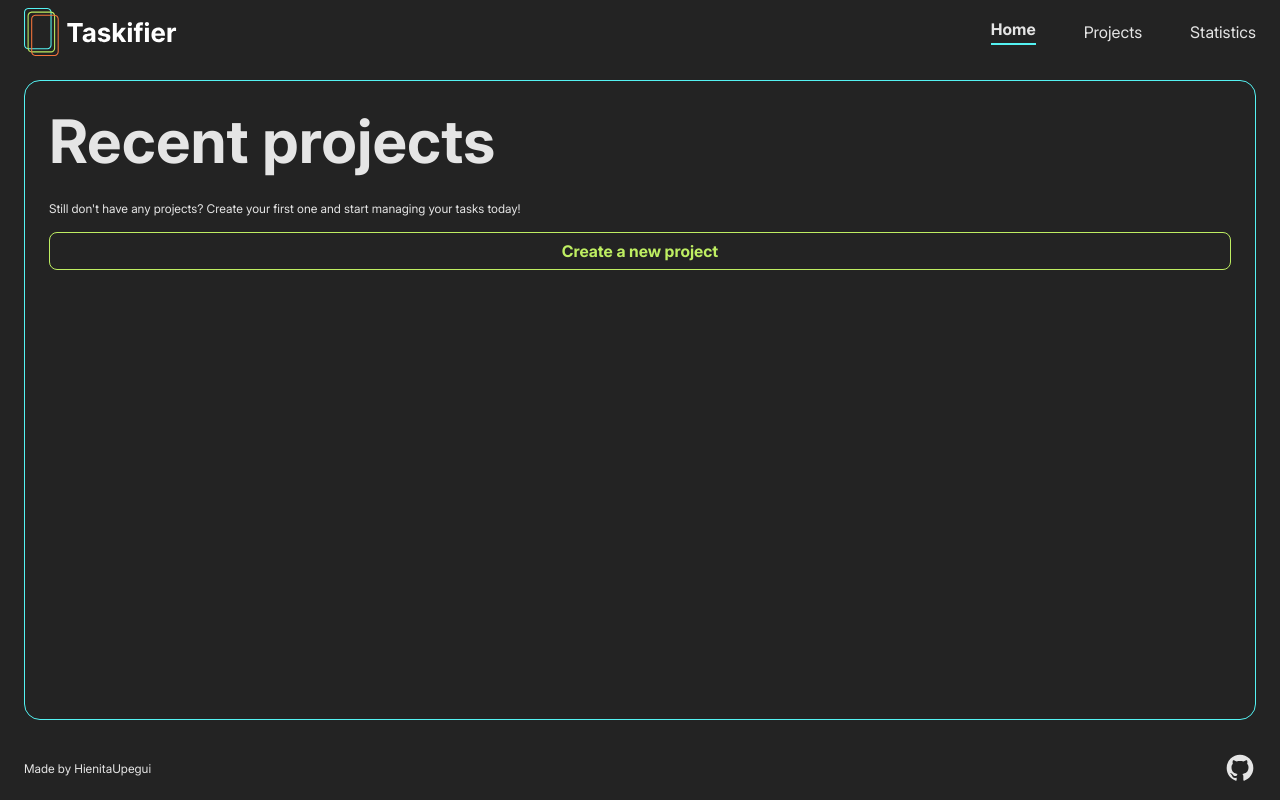
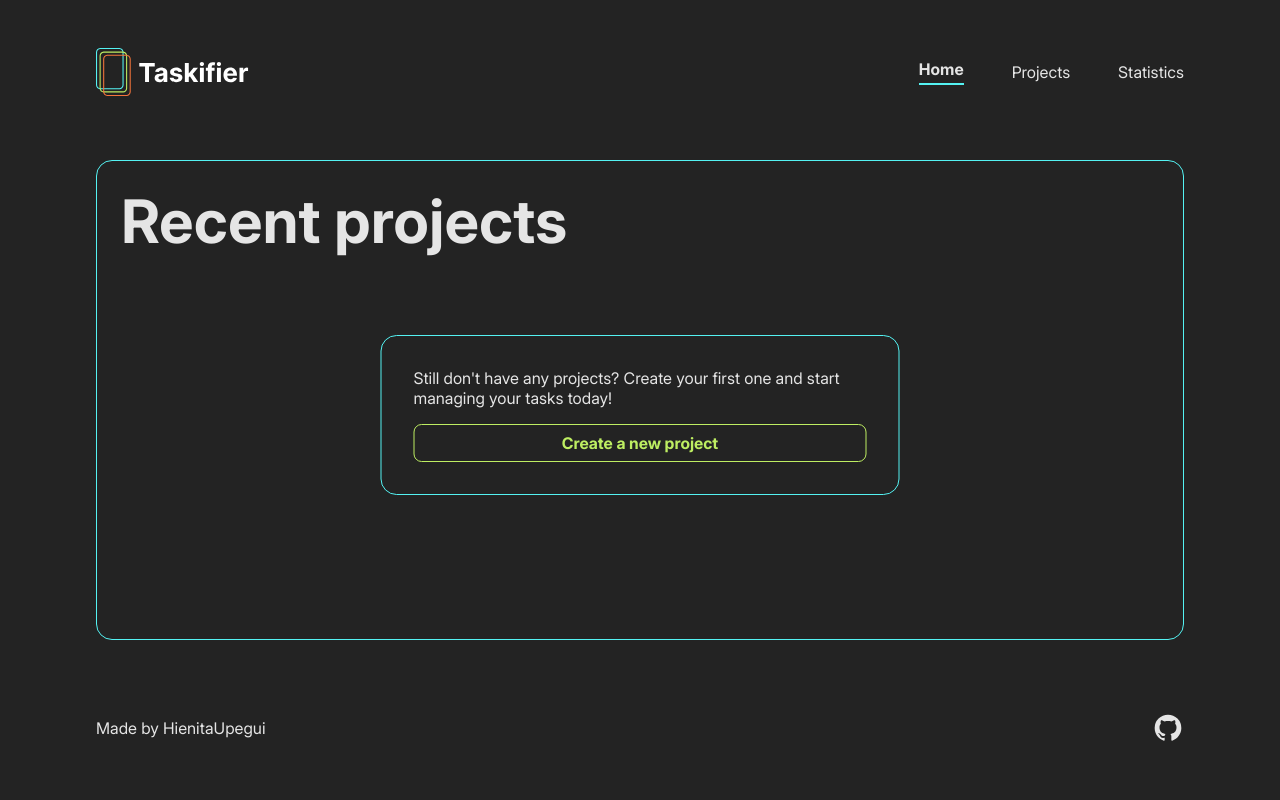
Before and after one commit to LaHienitaUpegui/Taskifier, a React (Vite) app: page / in a window 1280 px wide. Built offline with nearby package versions, Linux system fonts and the light colour scheme; the HTML template or start-up script is replaced by a standard one.

Commit message:
style: add desktop responsive styles
Added desktop media queries (min-width: 1024px) for body layout
and homepage components. Increased padding, grid spacing, and
font sizes for larger screens.

```diff
--- a/src/index.css
+++ b/src/index.css
@@ -314,6 +314,11 @@ small {
     line-height: var(--lh-sm-18px);
     font-family: "Inter", sans-serif;
     color: var(--main-white-textcolor);
+
+    @media (min-width: 1024px) {
+        font-size: var(--fs-p-16);
+        line-height: var(--lh-p-24px);
+    }
 }
 
 .xsm {
@@ -351,4 +356,10 @@ body {
     row-gap: var(--spacing-16px);
     padding: var(--pad-0px) var(--pad-24px);
     background-color: var(--dark-gray-bgs);
+
+    @media (min-width: 1024px) {
+        grid-template-rows: 80px 1fr 80px;
+        padding: var(--pad-32px) var(--pad-96px);
+        row-gap: var(--spacing-48px);
+    }
 }
--- a/src/styles/home-page.css
+++ b/src/styles/home-page.css
@@ -11,12 +11,28 @@
     flex-direction: column;
     gap: var(--spacing-8px);
     height: 100%;
+
+    @media (min-width: 1024px) {
+        flex: 1;
+        position: relative;
+    }
 }
 
 .homepage__no-projects {
     display: flex;
     flex-direction: column;
     gap: var(--spacing-16px);
+
+    @media (min-width: 1024px) {
+        max-width: 520px;
+        position: absolute;
+        top: 40%;
+        left: 50%;
+        transform: translate(-50%, -50%);
+        border: 1px solid var(--neon-blue-border);
+        border-radius: var(--border-radius-16px);
+        padding: var(--pad-32px);
+    }
 }
 
 .homepage__project-container {
```
